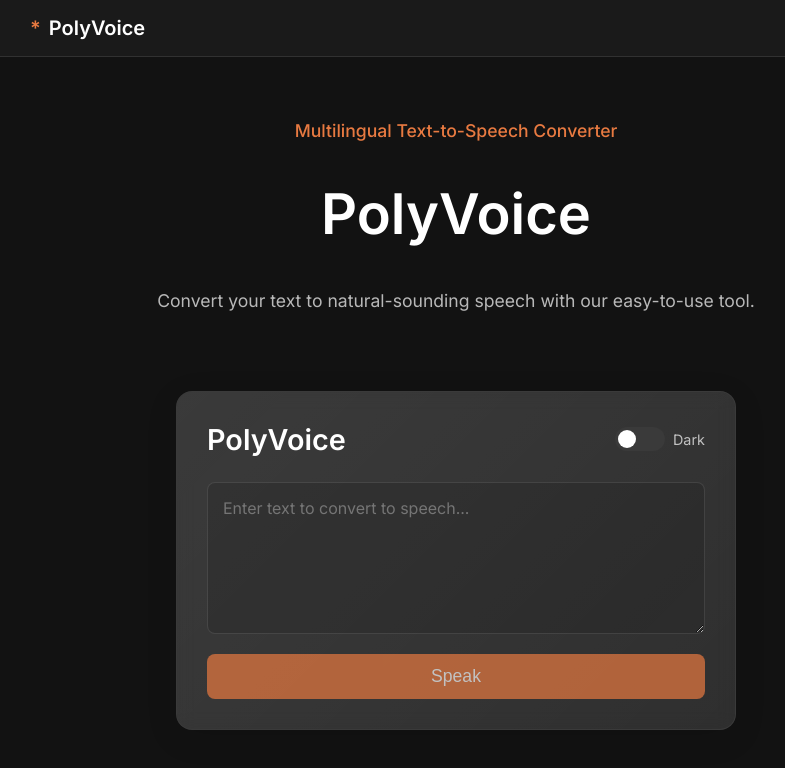
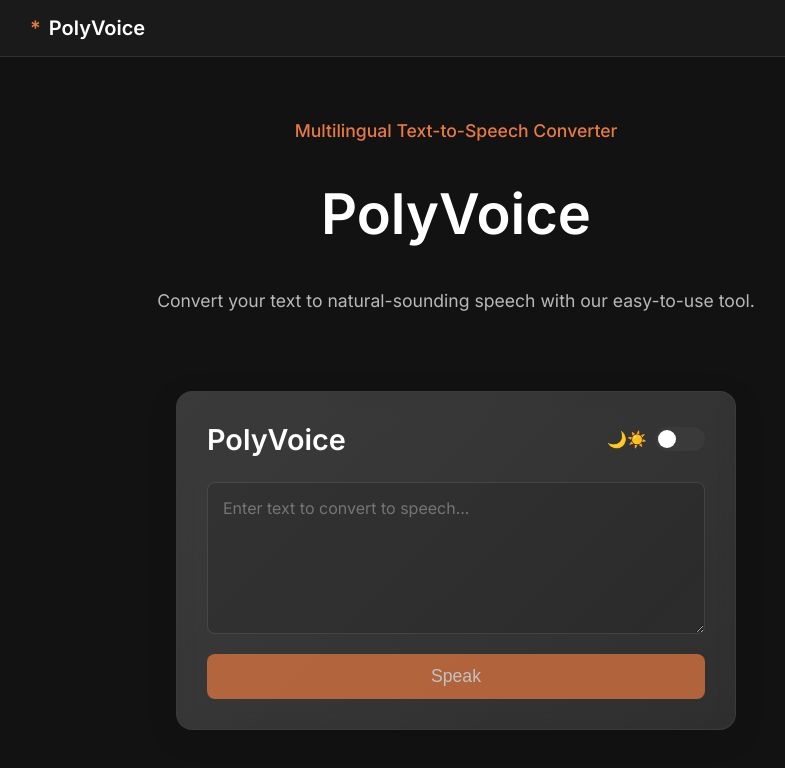
Before and after one commit to Workflow-Manager-admin/polyvoice-multilingual-text-to-speech-converter-2201-7291, a React (Create React App) app in the folder polyvoice/: page / in a window 1280 px wide. Shown: the top 768 px of the page, without its empty margins (184-969 px from the left). Built offline with nearby package versions, Linux system fonts and the light colour scheme; the HTML template or start-up script is replaced by a standard one.

Commit message:
Auto-commit: Changes as of 2025-05-23T06:43:58.081226+00:00

```diff
--- a/polyvoice/src/components/PolyVoice.js
+++ b/polyvoice/src/components/PolyVoice.js
@@ -76,7 +76,11 @@ const PolyVoice = () => {
         <div className="card-header">
           <h2>PolyVoice</h2>
           <div className="theme-toggle">
-            <label className="toggle-switch">
+            <div className="theme-icons">
+              <span className={`moon-icon ${isDarkTheme ? 'active' : ''}`} aria-hidden="true">🌙</span>
+              <span className={`sun-icon ${!isDarkTheme ? 'active' : ''}`} aria-hidden="true">☀️</span>
+            </div>
+            <label className="toggle-switch" aria-label={isDarkTheme ? "Switch to light theme" : "Switch to dark theme"}>
               <input
                 type="checkbox"
                 checked={!isDarkTheme}
@@ -84,9 +88,6 @@ const PolyVoice = () => {
               />
               <span className="toggle-slider"></span>
             </label>
-            <span className="toggle-label">
-              {isDarkTheme ? 'Dark' : 'Light'}
-            </span>
           </div>
         </div>
 
```
Also changed, not shown: 2 other files (tests, documents, lock files or other folders).
